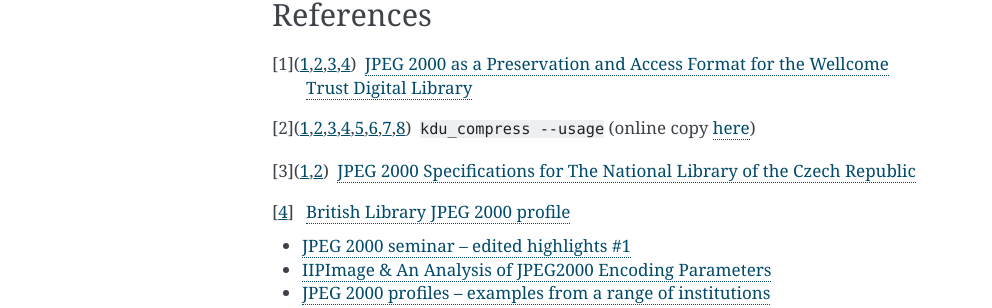
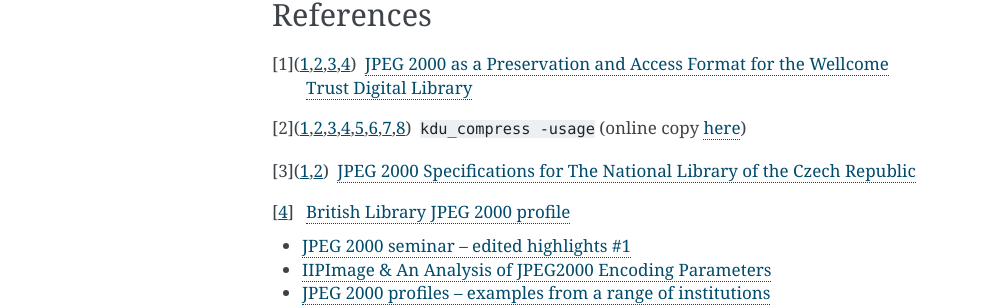
Before and after one commit to bodleian/image-processing, a Sphinx documentation site: the page built from docs/jp2_profile.rst, in a window 1280 px wide. Shown: the part 1128-1436 px from the top of the page, without its empty margins (148-1140 px from the left). Built offline with Sphinx 7.4.7, drawn with Linux system fonts in a browser that asks for light colours.

Commit message:
Fix typo

```diff
--- a/docs/jp2_profile.rst
+++ b/docs/jp2_profile.rst
@@ -30,7 +30,7 @@
 ----------
 
 .. [#wellcome] `JPEG 2000 as a Preservation and Access Format for the Wellcome Trust Digital Library <http://wellcomelibrary.org/content/documents/22082/JPEG2000-preservation-format.pdf>`_
-.. [#kduusage] ``kdu_compress --usage`` (online copy `here <https://gist.github.com/ahankinson/4945722>`_)
+.. [#kduusage] ``kdu_compress -usage`` (online copy `here <https://gist.github.com/ahankinson/4945722>`_)
 .. [#czechlib] `JPEG 2000 Specifications for The National Library of the Czech Republic <https://www.iiifserver.com/doc/NationalLibraryOfTheCzechRepublicJPEG2000Profile.pdf>`_
 .. [#britishlib] `British Library JPEG 2000 profile <https://www.dpconline.org/docs/miscellaneous/events/524-jp2knov2010martin/file>`_
 
```
